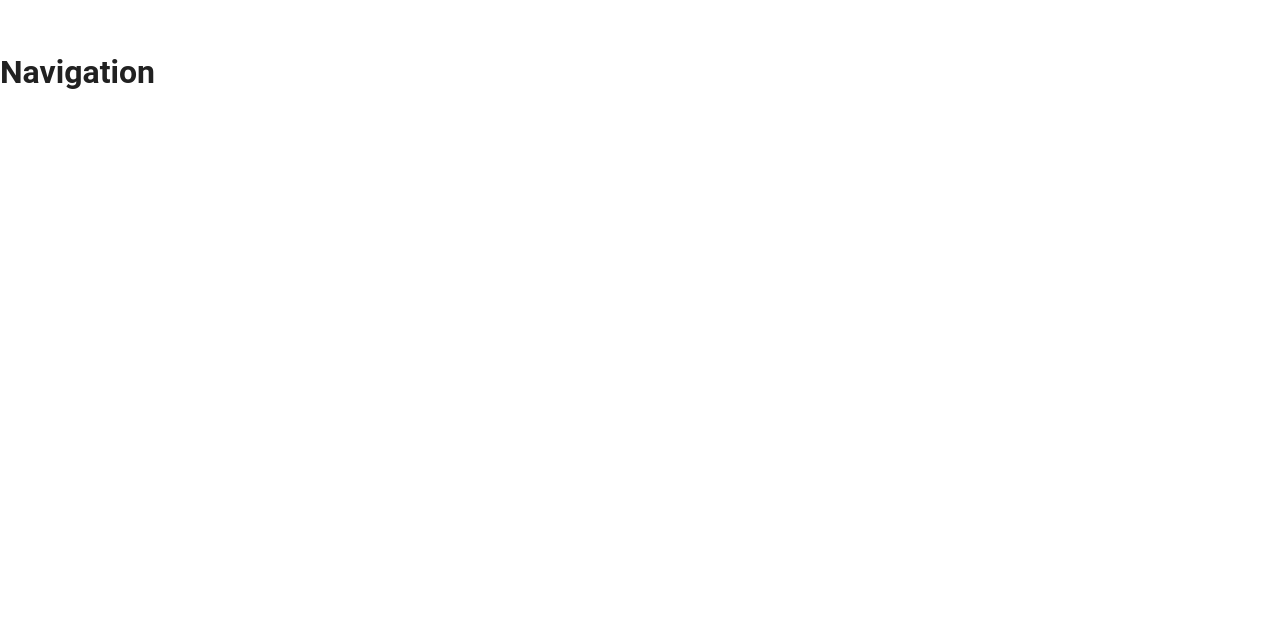
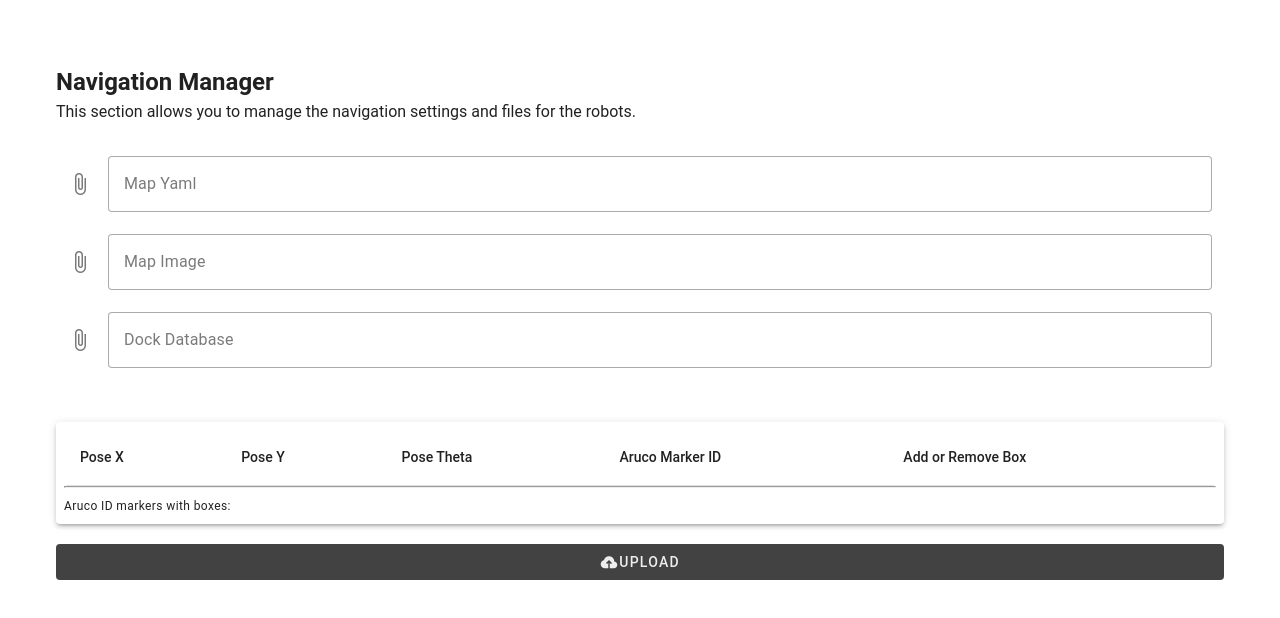
Before and after one commit to KarlBorromeo/couliglig_web, a Nuxt app: page /navigation in a window 1280 px wide. Shown: the top 618 px of the page. Built offline with nearby package versions, Linux system fonts and the light colour scheme.

Commit message:
feat: implement upload modal component and integrate YAML file handling in navigation

```diff
--- /dev/null
+++ b/components/uploadModal.vue
@@ -0,0 +1,56 @@
+<template>
+    <v-dialog max-width="500">
+        <template v-slot:activator="{ props: activatorProps }">
+            <v-btn
+            v-bind="activatorProps"
+            color="surface-variant"
+            text="Open Dialog"
+            variant="flat"
+            >
+            <v-icon>mdi-cloud-upload</v-icon>Upload
+        </v-btn>
+        </template>
+
+
+        <template v-slot:default="{ isActive }">
+            <v-card title="Dialog">
+            <v-card-text>
+                <v-text-field
+                    v-model="combinationName"
+                    label="Combination Name"
+                ></v-text-field>
+            </v-card-text>
+
+            <v-card-actions>
+                 <v-btn
+                    color="primary"
+                    text="Submit"
+                    @click="submit(isActive)"
+                ></v-btn>
+                <v-spacer></v-spacer>
+
+                <v-btn
+                    text="Close Dialog"
+                    @click="isActive.value = false"
+                ></v-btn>
+            </v-card-actions>
+            </v-card>
+        </template>
+    </v-dialog>
+</template>
+
+<script setup>
+    const emit = defineEmits(['submit']);
+    const combinationName = ref("");
+    function submit(isActive) {
+        if (!combinationName.value) {
+            alert("Please enter a combination name");
+            return;
+        }
+        emit('submit', { combinationName: combinationName.value });
+
+        // reset + close
+        combinationName.value = ""
+        isActive.value = false
+    }
+</script>
--- a/nuxt.config.ts
+++ b/nuxt.config.ts
@@ -5,7 +5,8 @@ export default defineNuxtConfig({
   modules: [
     '@nuxt/image',
     '@nuxt/fonts',
-    'vuetify-nuxt-module'
+    'vuetify-nuxt-module',
+    '@pinia/nuxt'
   ],
   vuetify: {
     moduleOptions: {
@@ -16,5 +17,10 @@ export default defineNuxtConfig({
         defaultTheme: 'light'
       }
     }
+  },
+  runtimeConfig: {
+    public: {
+      baseURL: process.env.BE_BASE_URL || 'http://localhost:8000/'
+    }
   }
 })
--- a/package.json
+++ b/package.json
@@ -12,11 +12,15 @@
   "dependencies": {
     "@nuxt/fonts": "^0.14.0",
     "@nuxt/image": "^2.0.0",
+    "@pinia/nuxt": "^0.11.3",
     "nuxt": "^3.21.1",
     "vue": "^3.5.28",
     "vue-router": "^4.6.4",
     "vuetify": "^3.12.1",
     "vuetify-nuxt-module": "^0.19.5",
     "yaml": "^2.8.2"
+  },
+  "devDependencies": {
+    "@types/node": "^25.3.3"
   }
 }
--- a/pages/database.vue
+++ b/pages/database.vue
@@ -131,7 +131,6 @@
   }
 
   function loadYaml(file : File | null) {
-    alert("parsing yaml is not implemented yet")
     if (!file) return;
     resetDocks();
     const reader = new FileReader();
--- a/pages/navigation.vue
+++ b/pages/navigation.vue
@@ -1,8 +1,110 @@
 <template>
-  <div>
-    <h1>Navigation</h1>
-  </div>
+  <v-container class="d-flex flex-column ga-5">
+    <section class="">
+      <h1>Navigation Manager</h1>
+      <p>This section allows you to manage the navigation settings and files for the robots.</p>
+    </section>
+    <v-col>
+      <v-file-input clearable label="Map Yaml" variant="outlined" accept=".yaml,.yml"></v-file-input>
+      <v-file-input clearable label="Map Image" variant="outlined" accept=".pgm" ></v-file-input>
+      <v-file-input clearable label="Dock Database" variant="outlined" accept=".yaml,.yml" v-model="mapYamlFile" ></v-file-input>
+    </v-col>
+    <v-card elevation="3" class="pa-2">
+      <v-table striped="even">
+        <thead>
+          <tr>
+            <th>Pose X</th>
+            <th>Pose Y</th>
+            <th>Pose Theta</th>
+            <th>Aruco Marker ID</th>
+            <th>Add or Remove Box</th>
+          </tr>
+        </thead>
+        <tbody>
+          <tr v-for="(dock, i) in docks" :key="i">
+            <td>{{ dock.pose_x }}</td>
+            <td>{{ dock.pose_y }}</td>
+            <td>{{ dock.pose_theta }}</td>
+            <td>{{ dock.marker_id }}</td>
+            <td>
+              <v-btn density="comfortable" color="success" icon="mdi-plus-box" @click="addBoxToDock(+dock.marker_id)" v-if="!docksHaveBoxes.includes(+dock.marker_id)"/>
+              <v-btn density="comfortable" color="error" icon="mdi-minus-box" @click="removeBoxFromDock(+dock.marker_id)" v-else/>
+            </td>
+          </tr>
+        </tbody>
+      </v-table>
+      <hr>
+      <section class="mt-2">
+        <p class="text-caption">Aruco ID markers with boxes:</p>
+        <p>{{ docksHaveBoxes.join(', ') }}</p>
+      </section>
+    </v-card>
+    <UploadModal @submit="handleSubmit"/>
+  </v-container>
 </template>
 
-<script lang="ts">
+<script setup lang="ts">
+  import YAML from "yaml";
+  const mapYamlFile = ref<File | null>(null);
+
+  interface Dock {
+    pose_x: string
+    pose_y: string
+    pose_theta: string
+    marker_id: string
+  }
+  const docks = ref<Dock[]>([])
+  const docksHaveBoxes = ref<number[]>([])
+
+  watch(mapYamlFile, async (file: File | null) => {
+    if (!file) {
+      docks.value = [];
+      docksHaveBoxes.value = [];
+      return;
+    }
+    try {
+      loadYaml(file)
+    } catch (error) {
+      console.error('Error reading file:', error)
+    }
+  })
+
+  function loadYaml(file : File | null) {
+    if (!file) return;
+    const reader = new FileReader();
+    reader.onload = function(e) {
+      const text = e.target?.result;
+      if (typeof text === "string") {
+      try {
+          const parsed = YAML.parse(text);
+          const docksData = parsed.docks;
+          for (const dockKey in docksData) {
+            const dockInfo = docksData[dockKey];
+            const pose = dockInfo.pose;
+            const marker = dockInfo.aruco_markers;
+            docks.value.push({
+              pose_x: pose[0].toString(),
+              pose_y: pose[1].toString(),
+              pose_theta: pose[2].toString(),
+              marker_id: marker.center.toString()
+            });
+          }
+        } catch (err) {
+          console.error("Invalid YAML file", err);
+        }
+      }
+    };
+    reader.readAsText(file);
+  }
+
+  function addBoxToDock(marker_id: number) {
+    docksHaveBoxes.value.push(marker_id)
+  }
+  function removeBoxFromDock(marker_id: number) {
+    docksHaveBoxes.value = docksHaveBoxes.value.filter((id: number) => id !== marker_id)
+  }
+
+  function handleSubmit(data: { combinationName: string }) {
+    alert(`Received combination name from modal: ${data.combinationName}`);
+  }
 </script>
```
Also changed, not shown: 2 other files (tests, documents, lock files or other folders).
